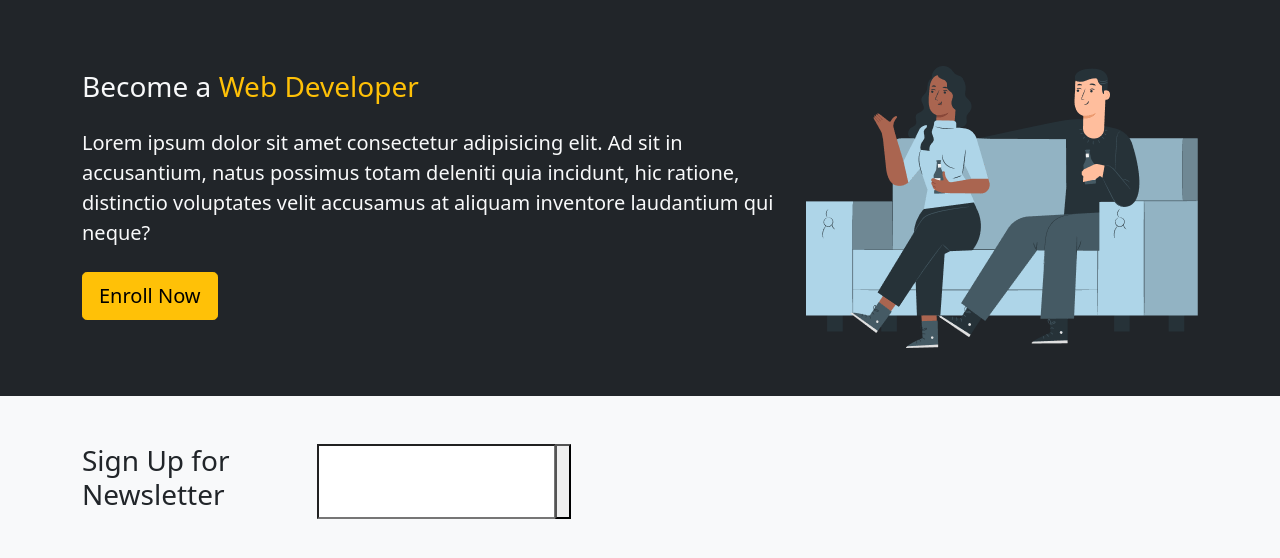
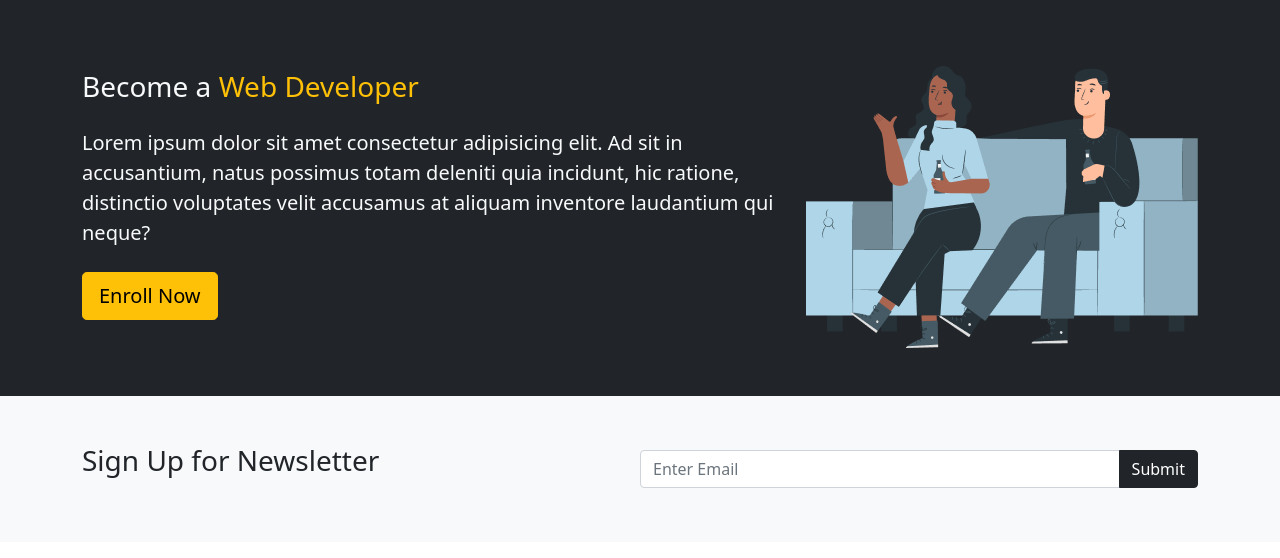
Before and after one commit to Officialibn1/-Bootstrap-5, a plain HTML site: page index.html in a window 1280 px wide. Shown: the part 64-622 px from the top of the page. Drawn offline with nearby package versions, Linux system fonts and the light colour scheme.

Commit message:
newsletter section complete

```diff
--- a/index.css
+++ b/index.css
@@ -0,0 +1,5 @@
+@media(min-width: 996px) {
+    .newsInput{
+        max-width: 50%;
+    }
+}
--- a/index.html
+++ b/index.html
@@ -5,6 +5,7 @@
     <meta charset="UTF-8">
     <meta http-equiv="X-UA-Compatible" content="IE=edge">
     <meta name="viewport" content="width=device-width, initial-scale=1.0">
+    <link rel="stylesheet" href="index.css">
     <!-- Bootstrap 5 CDN links -->
     <link href="https://cdn.jsdelivr.net/npm/bootstrap@5.0.2/dist/css/bootstrap.min.css" rel="stylesheet" integrity="sha384-EVSTQN3/azprG1Anm3QDgpJLIm9Nao0Yz1ztcQTwFspd3yD65VohhpuuCOmLASjC" crossorigin="anonymous">
 
@@ -45,19 +46,20 @@
                     <p class="lead my-4">Lorem ipsum dolor sit amet consectetur adipisicing elit. Ad sit in accusantium, natus possimus totam deleniti quia incidunt, hic ratione, distinctio voluptates velit accusamus at aliquam inventore laudantium qui neque?</p>
                     <button class="btn btn-lg btn-warning">Enroll Now</button>
                 </div>
-                <img class="w-75  mt-4 " src="./images/mockup.png" alt="">
+                <img class="w-75 mt-4 " src="./images/mockup.png" alt="">
             </div>
         </div>
     </section>
     <!-- Newsletter -->
     <section class="bg-light p-5 text-dark">
-        <div class="container d-md-flex">
-        <h3>Sign Up for Newsletter</h3>
-        <div class="input-group">
-        <input type="email" class="">
-        <button></button>
+        <div class="container d-md-flex align-items-center justify-content-between">
+            <h3 class="mb-3">Sign Up for Newsletter</h3>
+
+            <div class="input-group newsInput">
+                <input type="email" class="form-control " placeholder="Enter Email">
+                <button type="button" class="btn btn-dark ">Submit</button>
+            </div>
         </div>
-    </div>
     </section>
 
     <!-- Bootstarp 5 Javascript CDN link -->
```
